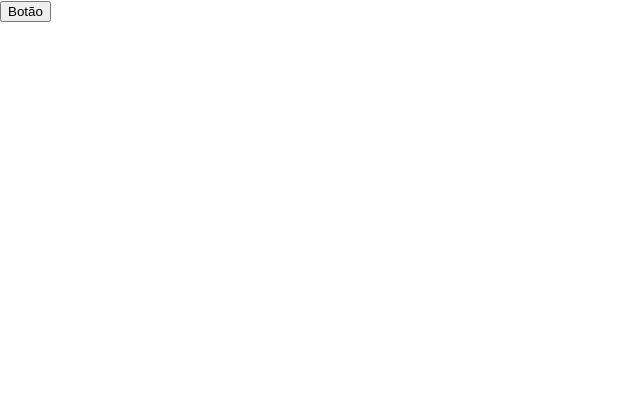
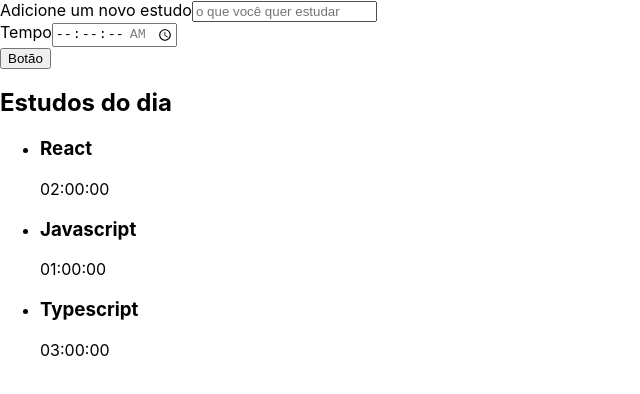
Before and after one commit to revertongustavo/alura-studies, a React (Create React App) app: page / in a window 1280 px wide. Shown: the top 394 px of the page, without its empty margins (0-640 px from the left). Built offline with nearby package versions, Linux system fonts and the light colour scheme.

Commit message:
Primeira Renderizacao com React

```diff
--- a/src/App.tsx
+++ b/src/App.tsx
@@ -1,10 +1,12 @@
 import React from 'react';
-import Botao from './components/Botao';
+import Formulario from './components/Formulario';
+import Lista from './components/Lista';
 
 function App() {
   return (
     <div className="App">
-      <Botao/>
+      <Formulario />
+      <Lista />
     </div>
   );
 }
--- /dev/null
+++ b/src/components/Formulario/index.tsx
@@ -0,0 +1,42 @@
+import React from 'react'
+import Botao from '../Botao'
+
+class Formulario extends React.Component {
+ render() {
+    return (
+        <form>
+            <div>
+                <label htmlFor="tarefa">
+                    Adicione um novo estudo
+                </label>
+                <input
+                    type= "text"
+                    name = "tarefa"
+                    id= "tarefa"
+                    placeholder = "o que você quer estudar"
+                    required
+                />
+
+            </div>
+            <div>
+                <label htmlFor='tempo'>
+                    Tempo
+                </label>
+                <input
+                    type = "time"
+                    step ="1"
+                    name = "tempo"
+                    id= "tempo"
+                    min = "00:00:00"
+                    max = "01:30:00"
+                    required
+                />
+
+            </div>
+            <Botao />
+        </form>
+    )
+ }
+}
+
+export default Formulario;
--- /dev/null
+++ b/src/components/Lista/index.tsx
@@ -0,0 +1,30 @@
+import React from 'react';
+
+function Lista() {
+    const tarefas = [{
+        tarefa: 'React',
+        tempo: '02:00:00'
+    }, {
+        tarefa: 'Javascript',
+        tempo: '01:00:00'
+    }, {
+        tarefa: 'Typescript',
+        tempo: '03:00:00'
+    }
+    ]
+    return (
+        <aside>
+            <h2> Estudos do dia </h2>
+            <ul>
+                {tarefas.map((item, index) => (
+                    <li key = {index}>
+                        <h3> {item.tarefa}</h3>
+                        <span>{item.tempo}</span>
+                    </li>
+                ))}
+            </ul>
+        </aside>
+    )
+}
+
+export default Lista;
```
